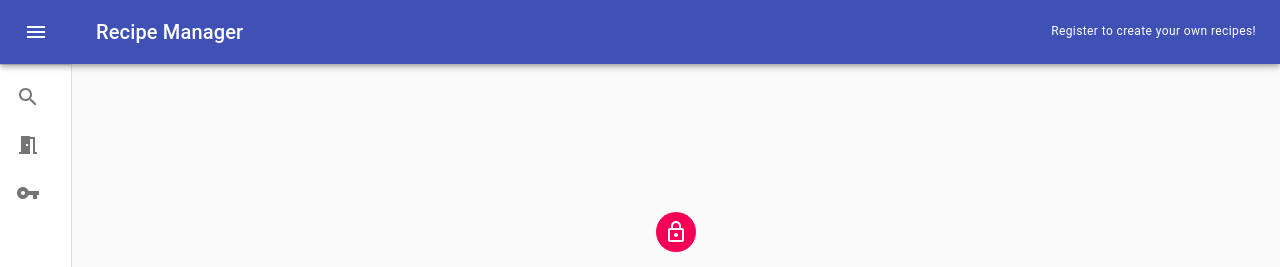
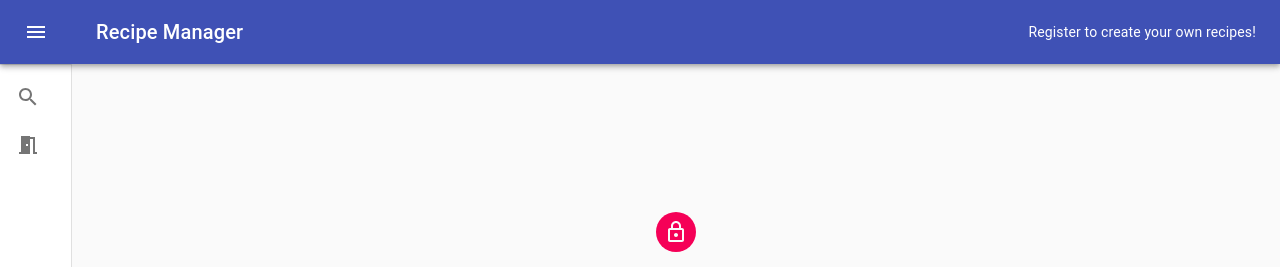
Before and after one commit to JSONJuggler/recipeManager, a React (Create React App) app in the folder client/: page / in a window 1280 px wide. Shown: the top 267 px of the page. Built offline with nearby package versions, Linux system fonts and the light colour scheme; no server answers.

Commit message:
moved register link to nav

```diff
--- a/client/src/components/layout/Nav.js
+++ b/client/src/components/layout/Nav.js
@@ -7,6 +7,7 @@ import { makeStyles } from "@material-ui/core/styles";
 import Drawer from "@material-ui/core/Drawer";
 import AppBar from "@material-ui/core/AppBar";
 import Toolbar from "@material-ui/core/Toolbar";
+import Link from "@material-ui/core/Link";
 import List from "@material-ui/core/List";
 import Divider from "@material-ui/core/Divider";
 import IconButton from "@material-ui/core/IconButton";
@@ -24,7 +25,7 @@ import FavoriteIcon from "@material-ui/icons/Favorite";
 import SettingsIcon from "@material-ui/icons/Settings";
 import NoMeetingRoomIcon from "@material-ui/icons/NoMeetingRoom";
 import MeetingRoomIcon from "@material-ui/icons/MeetingRoom";
-import VpnKeyIcon from "@material-ui/icons/VpnKey";
+import { Link as rrLink } from "react-router-dom";
 
 import ListItemLink from "../routing/ListItemLink";
 import { logout } from "../../actions/auth";
@@ -128,9 +129,14 @@ const Nav = ({ auth: { isAuthenticated, loading, user }, logout }) => {
             Recipe Manager
           </Typography>
           {!isAuthenticated ? (
-            <Typography component="h1" variant="caption">
-              Register to create your own recipes!
-            </Typography>
+            <Link
+              component={rrLink}
+              variant="body2"
+              color="inherit"
+              to="/register"
+            >
+              {"Register to create your own recipes!"}
+            </Link>
           ) : (
             <IconButton color="inherit">
               <Badge badgeContent={4} color="secondary">
@@ -207,11 +213,6 @@ const Nav = ({ auth: { isAuthenticated, loading, user }, logout }) => {
                 primary="Log In"
                 icon={<MeetingRoomIcon />}
               />
-              <ListItemLink
-                to="/register"
-                primary="Register"
-                icon={<VpnKeyIcon />}
-              />
             </List>
           </Fragment>
         )}
```
